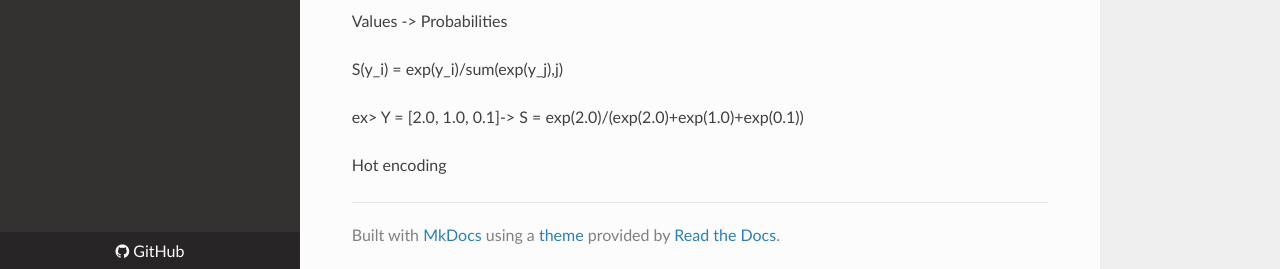
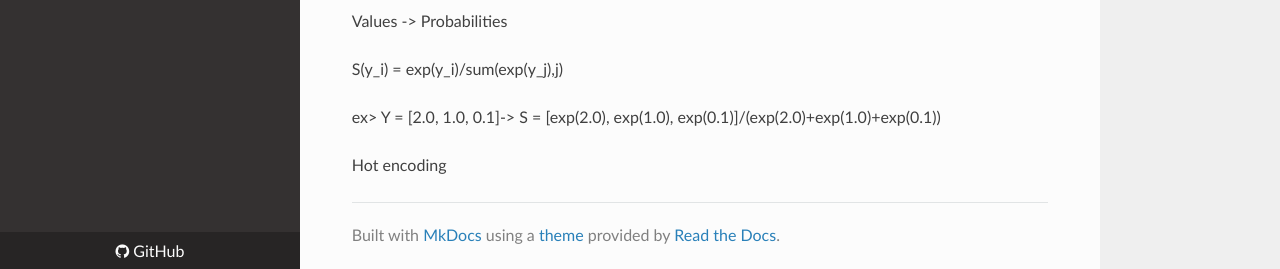
Before and after one commit to WonyoungCho/AI, an MkDocs documentation site: the page built from docs/logistic_classification.md, in a window 1280 px wide and 939 px high. Shown: the part 667-936 px from the top of the window. Built offline with MkDocs 1.6.1, drawn with Linux system fonts in a browser that asks for light colours; nearby versions of some CDN libraries; old or Windows-style settings are respelled for this version of MkDocs.

Commit message:
Update logistic_classification.md

```diff
--- a/docs/logistic_classification.md
+++ b/docs/logistic_classification.md
@@ -24,7 +24,7 @@ Values -> Probabilities
 
 S(y_i) = exp(y_i)/sum(exp(y_j),j)
 
-ex> Y = [2.0, 1.0, 0.1]-> S = exp(2.0)/(exp(2.0)+exp(1.0)+exp(0.1))
+ex> Y = [2.0, 1.0, 0.1]-> S = [exp(2.0), exp(1.0), exp(0.1)]/(exp(2.0)+exp(1.0)+exp(0.1))
 
 
 Hot encoding
```
